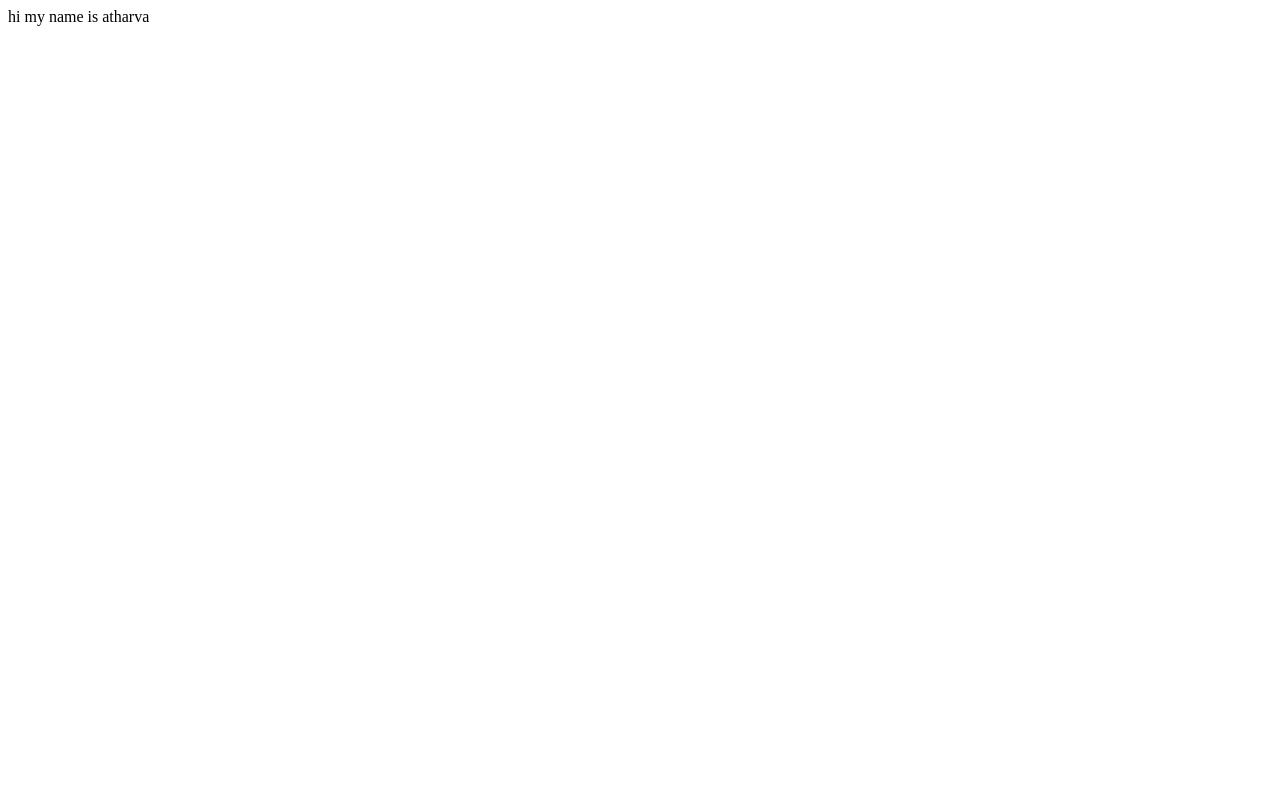
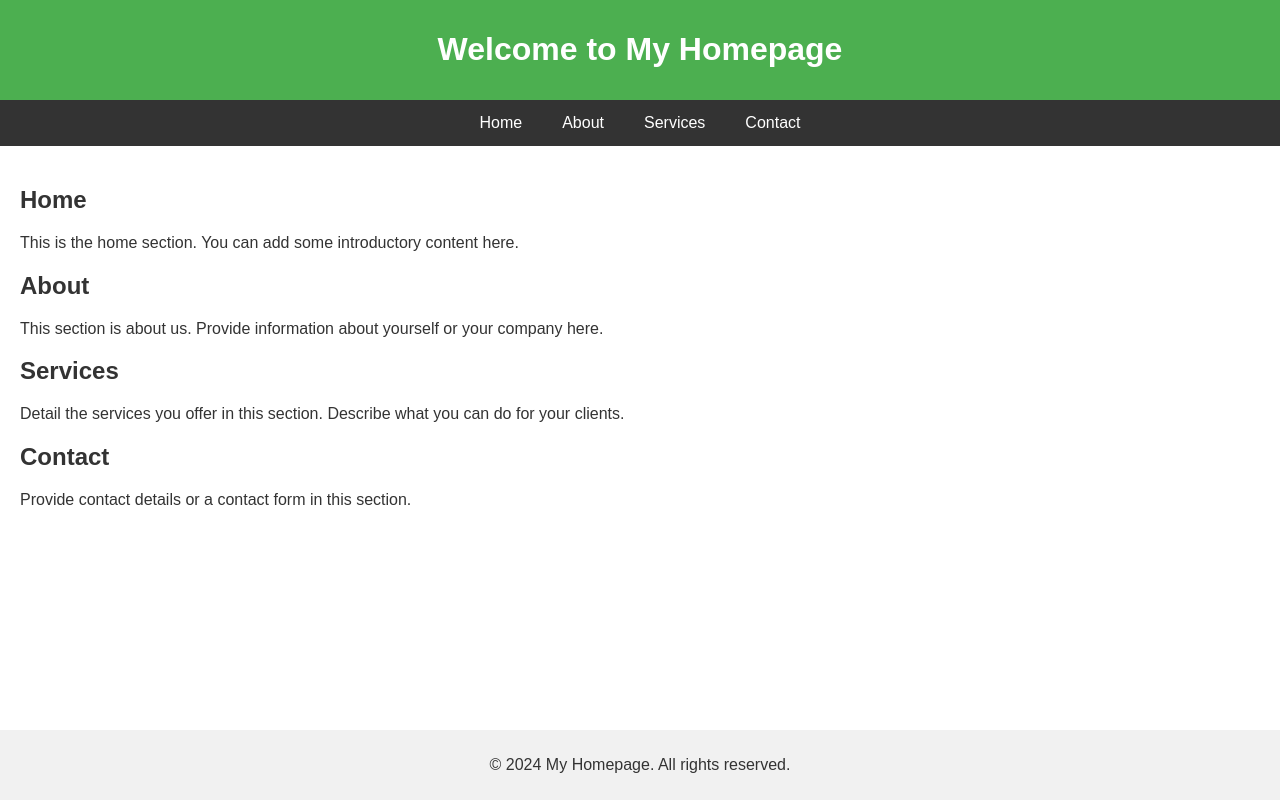
Before and after one commit to MagicalAtharva/html, a plain HTML site: page index.html in a window 1280 px wide. Drawn offline with Linux system fonts and the light colour scheme.

Commit message:
Update index.html

```diff
--- a/index.html
+++ b/index.html
@@ -1,8 +1,87 @@
-<html>
+<!DOCTYPE html>
+<html lang="en">
 <head>
-<title> html </title>
+    <meta charset="UTF-8">
+    <meta name="viewport" content="width=device-width, initial-scale=1.0">
+    <title>My Homepage</title>
+    <style>
+        body {
+            font-family: Arial, sans-serif;
+            margin: 0;
+            padding: 0;
+            color: #333;
+        }
+        header {
+            background-color: #4CAF50;
+            color: white;
+            padding: 10px 0;
+            text-align: center;
+        }
+        nav {
+            display: flex;
+            justify-content: center;
+            background-color: #333;
+        }
+        nav a {
+            color: white;
+            padding: 14px 20px;
+            text-decoration: none;
+            text-align: center;
+        }
+        nav a:hover {
+            background-color: #575757;
+        }
+        .container {
+            padding: 20px;
+        }
+        footer {
+            background-color: #f1f1f1;
+            text-align: center;
+            padding: 10px 0;
+            position: fixed;
+            width: 100%;
+            bottom: 0;
+        }
+    </style>
 </head>
-<body id="jj">
-<p>hi my name is atharva </p>
+<body>
+
+    <header>
+        <h1>Welcome to My Homepage</h1>
+    </header>
+
+    <nav>
+        <a href="#home">Home</a>
+        <a href="#about">About</a>
+        <a href="#services">Services</a>
+        <a href="#contact">Contact</a>
+    </nav>
+
+    <div class="container">
+        <section id="home">
+            <h2>Home</h2>
+            <p>This is the home section. You can add some introductory content here.</p>
+        </section>
+
+        <section id="about">
+            <h2>About</h2>
+            <p>This section is about us. Provide information about yourself or your company here.</p>
+        </section>
+
+        <section id="services">
+            <h2>Services</h2>
+            <p>Detail the services you offer in this section. Describe what you can do for your clients.</p>
+        </section>
+
+        <section id="contact">
+            <h2>Contact</h2>
+            <p>Provide contact details or a contact form in this section.</p>
+        </section>
+    </div>
+
+    <footer>
+        <p>&copy; 2024 My Homepage. All rights reserved.</p>
+    </footer>
+
 </body>
 </html>
```
